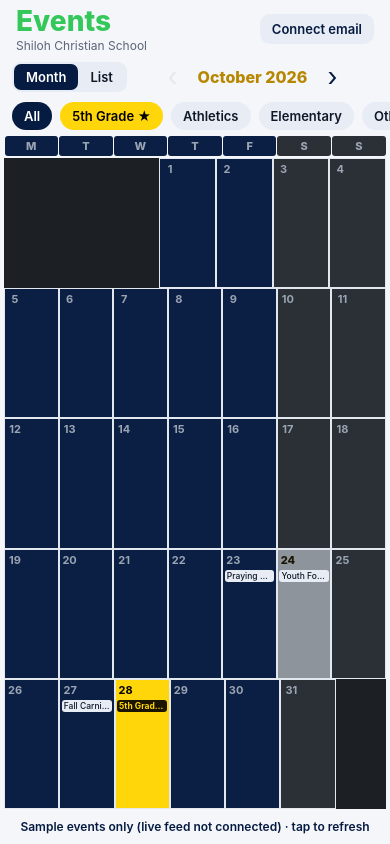
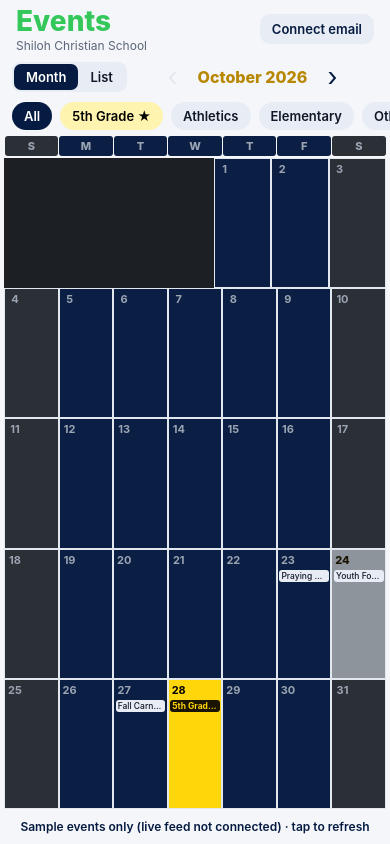
Before and after one commit to hal0428-golf/shiloh-events, a React Native app in the folder app/: screen / in a window 390 px wide. Built offline with nearby package versions, Linux system fonts and the light colour scheme; no server answers.

Commit message:
Sunday start and chip colors

```diff
--- a/app/src/screens/Home.tsx
+++ b/app/src/screens/Home.tsx
@@ -125,7 +125,7 @@ export default function Home({ onOpen, onSetup }: { onOpen: (e: EventItem) => vo
             const on = c.id === filter;
             const elem = c.id === ELEM;
             return (
-              <Pressable key={c.id} onPress={() => setFilter(c.id)} style={[s.chip, { backgroundColor: on ? (elem ? t.elem : t.accent) : elem ? t.elemTint : t.chip }]}>
+              <Pressable key={c.id} onPress={() => setFilter(c.id)} style={[s.chip, { backgroundColor: elem ? (on ? '#ffd60a' : '#fff3b0') : on ? t.accent : t.chip }]}>
                 <Text style={{ color: elem ? '#000000' : on ? onAccent : t.text, fontSize: 13, fontWeight: '600' }}>{c.label}</Text>
               </Pressable>
             );
--- a/app/src/screens/MonthGrid.tsx
+++ b/app/src/screens/MonthGrid.tsx
@@ -3,7 +3,7 @@ import { Pressable, StyleSheet, Text, View } from 'react-native';
 import { EventItem, dayKey, isFifth, isHoliday, kindOf } from '../lib';
 import { kindStyle, useTheme } from '../theme';
 
-const WEEKDAYS = ['M', 'T', 'W', 'T', 'F', 'S', 'S'];
+const WEEKDAYS = ['S', 'M', 'T', 'W', 'T', 'F', 'S'];
 const BAR_H = 12;
 
 export default function MonthGrid({
@@ -11,7 +11,7 @@ export default function MonthGrid({
 }: { byDay: Map<string, EventItem[]>; year: number; month: number; onDay: (key: string) => void }) {
   const t = useTheme();
   const [rowH, setRowH] = useState(80);
-  const offset = (new Date(year, month, 1).getDay() + 6) % 7;
+  const offset = new Date(year, month, 1).getDay();
   const days = new Date(year, month + 1, 0).getDate();
   const weeks = Math.ceil((offset + days) / 7);
   const todayKey = dayKey(new Date());
@@ -21,7 +21,7 @@ export default function MonthGrid({
     <View style={{ flex: 1, paddingHorizontal: 4 }}>
       <View style={{ flexDirection: 'row' }}>
         {WEEKDAYS.map((d, i) => (
-          <Text key={i} style={{ flex: 1, textAlign: 'center', color: '#9aa4b2', backgroundColor: i >= 5 ? t.cellWeekend : t.cellWeekday, fontSize: 11, fontWeight: '800', paddingVertical: 3, marginBottom: 2, marginHorizontal: 0.5, overflow: 'hidden', borderRadius: 3 }}>{d}</Text>
+          <Text key={i} style={{ flex: 1, textAlign: 'center', color: '#9aa4b2', backgroundColor: i === 0 || i === 6 ? t.cellWeekend : t.cellWeekday, fontSize: 11, fontWeight: '800', paddingVertical: 3, marginBottom: 2, marginHorizontal: 0.5, overflow: 'hidden', borderRadius: 3 }}>{d}</Text>
         ))}
       </View>
       <View style={{ flex: 1 }} onLayout={(e) => setRowH(e.nativeEvent.layout.height / weeks)}>
@@ -44,7 +44,7 @@ export default function MonthGrid({
                   onPress={() => onDay(key)}
                   style={{
                     flex: 1, padding: 1.5, borderWidth: StyleSheet.hairlineWidth, borderColor: t.line,
-                    backgroundColor: isToday ? '#8e949c' : hasHol ? t.holTint : hasElem ? t.elemTint : c >= 5 ? t.cellWeekend : t.cellWeekday, overflow: 'hidden',
+                    backgroundColor: isToday ? '#8e949c' : hasHol ? t.holTint : hasElem ? t.elemTint : c === 0 || c === 6 ? t.cellWeekend : t.cellWeekday, overflow: 'hidden',
                   }}>
                   <View style={st.num}>
                     <Text style={{ fontSize: 11, fontWeight: isToday ? '800' : '700', color: isToday ? '#1a1400' : yellowCell ? '#000000' : '#9aa4b2' }}>{n}</Text>
```
